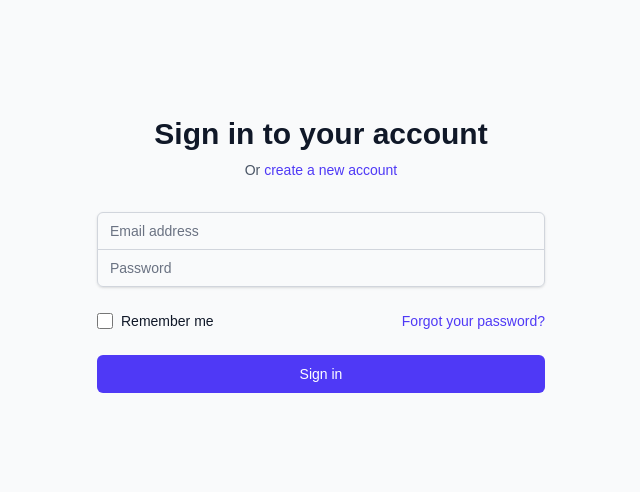
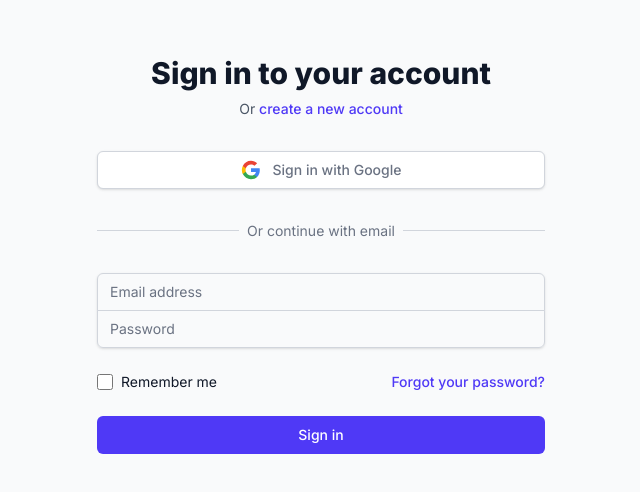
Before and after one commit to SushiApril/Deploy-124, a Next.js app: page /login in a window 1280 px wide. Shown: the part 158-650 px from the top of the page, without its empty margins (319-959 px from the left). Built offline with nearby package versions, Linux system fonts and the light colour scheme; no server answers.

Commit message:
google sign in added

```diff
--- a/next.config.mjs
+++ b/next.config.mjs
@@ -1,4 +1,10 @@
 /** @type {import('next').NextConfig} */
-const nextConfig = {};
+const nextConfig = {
+  env: {
+    NEXTAUTH_URL: process.env.NEXTAUTH_URL,
+    GOOGLE_CLIENT_ID: process.env.GOOGLE_CLIENT_ID,
+    GOOGLE_CLIENT_SECRET: process.env.GOOGLE_CLIENT_SECRET,
+  },
+};
 
 export default nextConfig;
--- a/package.json
+++ b/package.json
@@ -9,9 +9,11 @@
     "lint": "next lint"
   },
   "dependencies": {
+    "@auth/core": "^0.34.2",
+    "next": "15.3.1",
+    "next-auth": "^4.24.11",
     "react": "^19.0.0",
-    "react-dom": "^19.0.0",
-    "next": "15.3.1"
+    "react-dom": "^19.0.0"
   },
   "devDependencies": {
     "@tailwindcss/postcss": "^4",
--- /dev/null
+++ b/src/app/api/auth/[...nextauth]/route.js
@@ -0,0 +1,33 @@
+import NextAuth from 'next-auth';
+import GoogleProvider from 'next-auth/providers/google';
+
+const handler = NextAuth({
+  providers: [
+    GoogleProvider({
+      clientId: process.env.GOOGLE_CLIENT_ID,
+      clientSecret: process.env.GOOGLE_CLIENT_SECRET,
+    }),
+  ],
+  session: {
+    strategy: "jwt",
+    // Session will last for the current browser session only
+    maxAge: 24 * 60 * 60, // 24 hours
+  },
+  pages: {
+    signIn: '/login',
+  },
+  callbacks: {
+    async session({ session, token }) {
+      return session;
+    },
+    async jwt({ token, user }) {
+      return token;
+    },
+  },
+  redirects: {
+    signIn: '/dashboard',
+    newUser: '/dashboard',
+  },
+});
+
+export { handler as GET, handler as POST };
--- /dev/null
+++ b/src/app/dashboard/page.js
@@ -0,0 +1,58 @@
+'use client';
+
+import { useSession, signOut } from 'next-auth/react';
+import { useRouter } from 'next/navigation';
+import { useEffect } from 'react';
+
+export default function DashboardPage() {
+  const { data: session, status } = useSession();
+  const router = useRouter();
+
+  useEffect(() => {
+    if (status === 'unauthenticated') {
+      router.push('/login');
+    }
+  }, [status, router]);
+
+  const handleLogout = async () => {
+    await signOut({ callbackUrl: '/login' });
+  };
+
+  if (status === 'loading') {
+    return (
+      <div className="min-h-screen flex items-center justify-center bg-gray-50">
+        <div className="text-2xl text-gray-600">Loading...</div>
+      </div>
+    );
+  }
+
+  return (
+    <div className="min-h-screen bg-gray-50 py-12 px-4 sm:px-6 lg:px-8">
+      <div className="max-w-3xl mx-auto">
+        <div className="bg-white shadow rounded-lg p-6">
+          <div className="flex justify-between items-center mb-6">
+            <h1 className="text-3xl font-bold text-gray-900">
+              You are logged in! 🎉
+            </h1>
+            <button
+              onClick={handleLogout}
+              className="px-4 py-2 bg-red-600 text-white rounded-md hover:bg-red-700 transition-colors"
+            >
+              Sign Out
+            </button>
+          </div>
+
+          <div className="mt-4 space-y-4">
+            <div className="border-t border-gray-200 pt-4">
+              <h2 className="text-xl font-semibold text-gray-800">Your Profile</h2>
+              <div className="mt-2 text-gray-600">
+                <p>Name: {session?.user?.name}</p>
+                <p>Email: {session?.user?.email}</p>
+              </div>
+            </div>
+          </div>
+        </div>
+      </div>
+    </div>
+  );
+}
--- a/src/app/layout.js
+++ b/src/app/layout.js
@@ -1,28 +1,19 @@
-import { Geist, Geist_Mono } from "next/font/google";
-import "./globals.css";
+import { Inter } from 'next/font/google';
+import './globals.css';
+import Providers from './providers';
 
-const geistSans = Geist({
-  variable: "--font-geist-sans",
-  subsets: ["latin"],
-});
-
-const geistMono = Geist_Mono({
-  variable: "--font-geist-mono",
-  subsets: ["latin"],
-});
+const inter = Inter({ subsets: ['latin'] });
 
 export const metadata = {
-  title: "Create Next App",
-  description: "Generated by create next app",
+  title: 'Create Next App',
+  description: 'Generated by create next app',
 };
 
 export default function RootLayout({ children }) {
   return (
     <html lang="en">
-      <body
-        className={`${geistSans.variable} ${geistMono.variable} antialiased`}
-      >
-        {children}
+      <body className={inter.className}>
+        <Providers>{children}</Providers>
       </body>
     </html>
   );
--- a/src/app/login/page.js
+++ b/src/app/login/page.js
@@ -2,17 +2,43 @@
 
 import { useState } from 'react';
 import { useRouter } from 'next/navigation';
+import { signIn, useSession } from 'next-auth/react';
+import { useEffect } from 'react';
+import Image from 'next/image';
 
 export default function LoginPage() {
   const [email, setEmail] = useState('');
   const [password, setPassword] = useState('');
   const router = useRouter();
+  const { status } = useSession();
+
+  useEffect(() => {
+    if (status === 'authenticated') {
+      router.push('/dashboard');
+    }
+  }, [status, router]);
 
   const handleSubmit = async (e) => {
     e.preventDefault();
-    // TODO: Implement login logic here
+    // TODO: Implement regular login logic here
     console.log('Login attempt with:', { email });
   };
+
+  const handleGoogleSignIn = async () => {
+    try {
+      await signIn('google', { callbackUrl: '/dashboard' });
+    } catch (error) {
+      console.error('Error signing in with Google:', error);
+    }
+  };
+
+  if (status === 'loading') {
+    return (
+      <div className="min-h-screen flex items-center justify-center bg-gray-50">
+        <div className="text-2xl text-gray-600">Loading...</div>
+      </div>
+    );
+  }
 
   return (
     <div className="min-h-screen flex items-center justify-center bg-gray-50 py-12 px-4 sm:px-6 lg:px-8">
@@ -31,6 +57,44 @@
             </button>
           </p>
         </div>
+
+        {/* Google Sign In Button */}
+        <div>
+          <button
+            onClick={handleGoogleSignIn}
+            className="w-full flex items-center justify-center gap-3 px-4 py-2 border border-gray-300 rounded-md shadow-sm bg-white text-sm font-medium text-gray-500 hover:bg-gray-50"
+          >
+            <svg className="h-5 w-5" viewBox="0 0 24 24">
+              <path
+                d="M22.56 12.25c0-.78-.07-1.53-.2-2.25H12v4.26h5.92c-.26 1.37-1.04 2.53-2.21 3.31v2.77h3.57c2.08-1.92 3.28-4.74 3.28-8.09z"
+                fill="#4285F4"
+              />
+              <path
+                d="M12 23c2.97 0 5.46-.98 7.28-2.66l-3.57-2.77c-.98.66-2.23 1.06-3.71 1.06-2.86 0-5.29-1.93-6.16-4.53H2.18v2.84C3.99 20.53 7.7 23 12 23z"
+                fill="#34A853"
+              />
+              <path
+                d="M5.84 14.09c-.22-.66-.35-1.36-.35-2.09s.13-1.43.35-2.09V7.07H2.18C1.43 8.55 1 10.22 1 12s.43 3.45 1.18 4.93l2.85-2.22.81-.62z"
+                fill="#FBBC05"
+              />
+              <path
+                d="M12 5.38c1.62 0 3.06.56 4.21 1.64l3.15-3.15C17.45 2.09 14.97 1 12 1 7.7 1 3.99 3.47 2.18 7.07l3.66 2.84c.87-2.6 3.3-4.53 6.16-4.53z"
+                fill="#EA4335"
+              />
+            </svg>
+            Sign in with Google
+          </button>
+        </div>
+
+        <div className="relative">
+          <div className="absolute inset-0 flex items-center">
+            <div className="w-full border-t border-gray-300"></div>
+          </div>
+          <div className="relative flex justify-center text-sm">
+            <span className="px-2 bg-gray-50 text-gray-500">Or continue with email</span>
+          </div>
+        </div>
+
         <form className="mt-8 space-y-6" onSubmit={handleSubmit}>
           <div className="rounded-md shadow-sm -space-y-px">
             <div>
--- /dev/null
+++ b/src/app/providers.js
@@ -0,0 +1,7 @@
+'use client';
+
+import { SessionProvider } from 'next-auth/react';
+
+export default function Providers({ children }) {
+  return <SessionProvider>{children}</SessionProvider>;
+}
```
Also changed, not shown: 1 other file (tests, documents, lock files or other folders).
